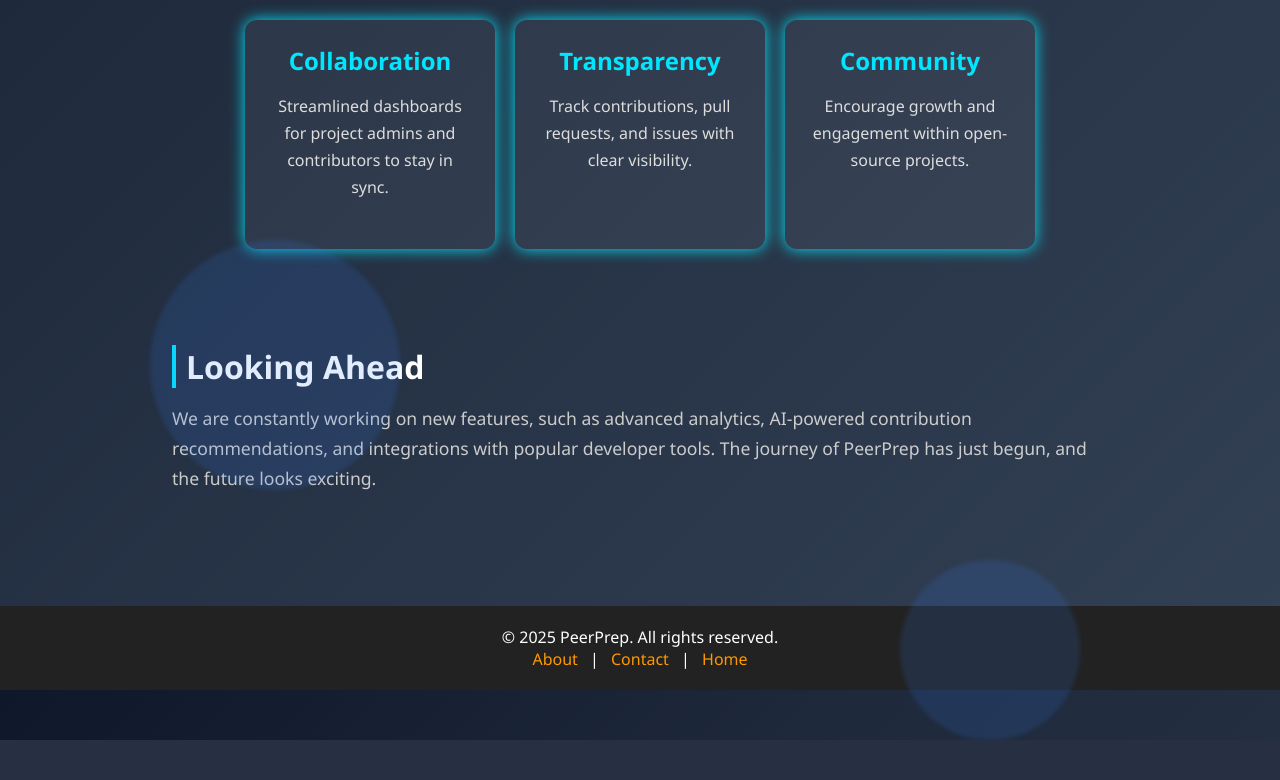
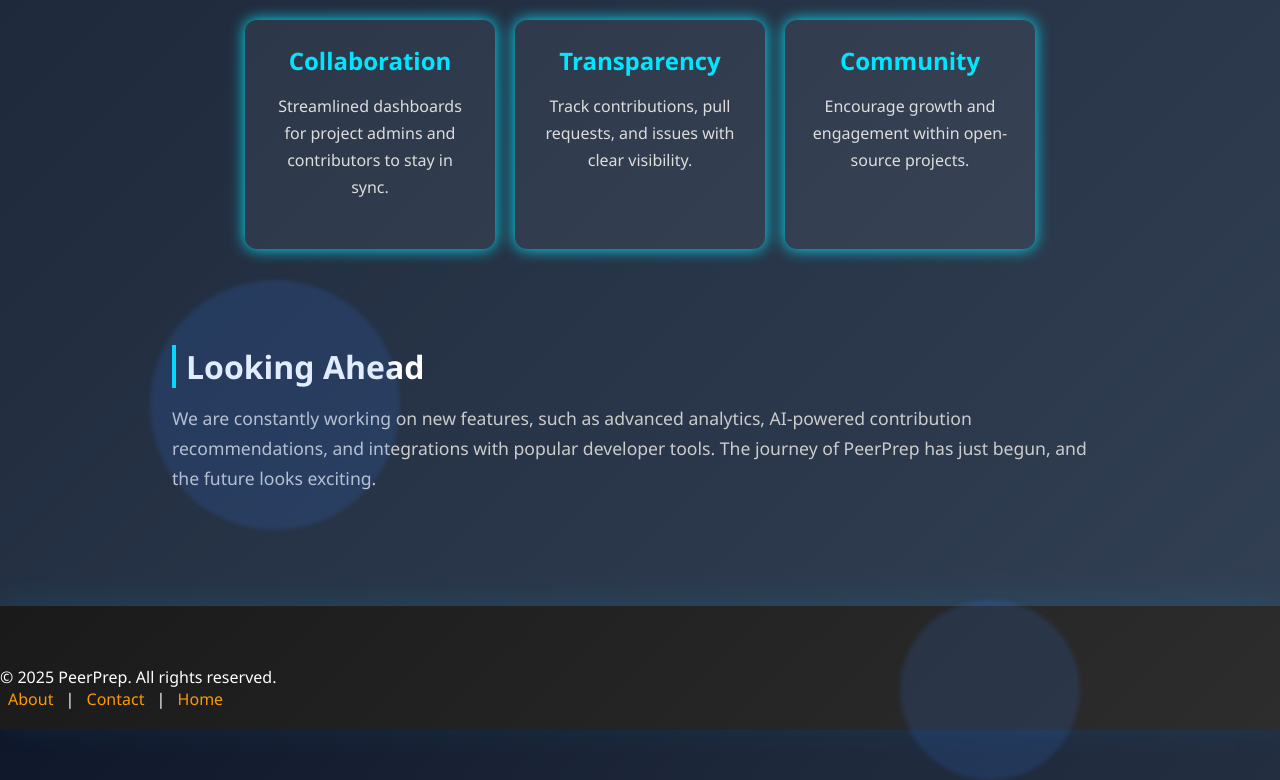
Before and after one commit to radhika-droid/PeerPrep, a Django app: page /about/ in a window 1280 px wide; the page is wider, and only the part inside the window is pictured. Shown: the part 890-1670 px from the top of that part. Before the commit the page ends 1630 px from the top of that part, so only its background shows below. Run offline with Django 5.2, Linux system fonts and the light colour scheme.

Commit message:
added footer css

```diff
--- a/templates/footer.html
+++ b/templates/footer.html
@@ -1,11 +1,13 @@
 <style>
-    .footer {
-  background: #222;
-  color: #fff;
-  text-align: center;
-  padding: 20px 0;
-  margin-top: 40px;
-}
+  .footer {
+        position: relative;
+        background: linear-gradient(135deg, #1a1a1a 0%, #2d2d2d 100%);
+        color: #fff;
+        padding: 60px 0 20px;
+        margin-top: 40px;
+        overflow: hidden;
+        box-shadow: 0 -5px 30px rgba(0, 191, 255, 0.1);
+  }
 
 .footer a {
   color: #ff9800;
```
